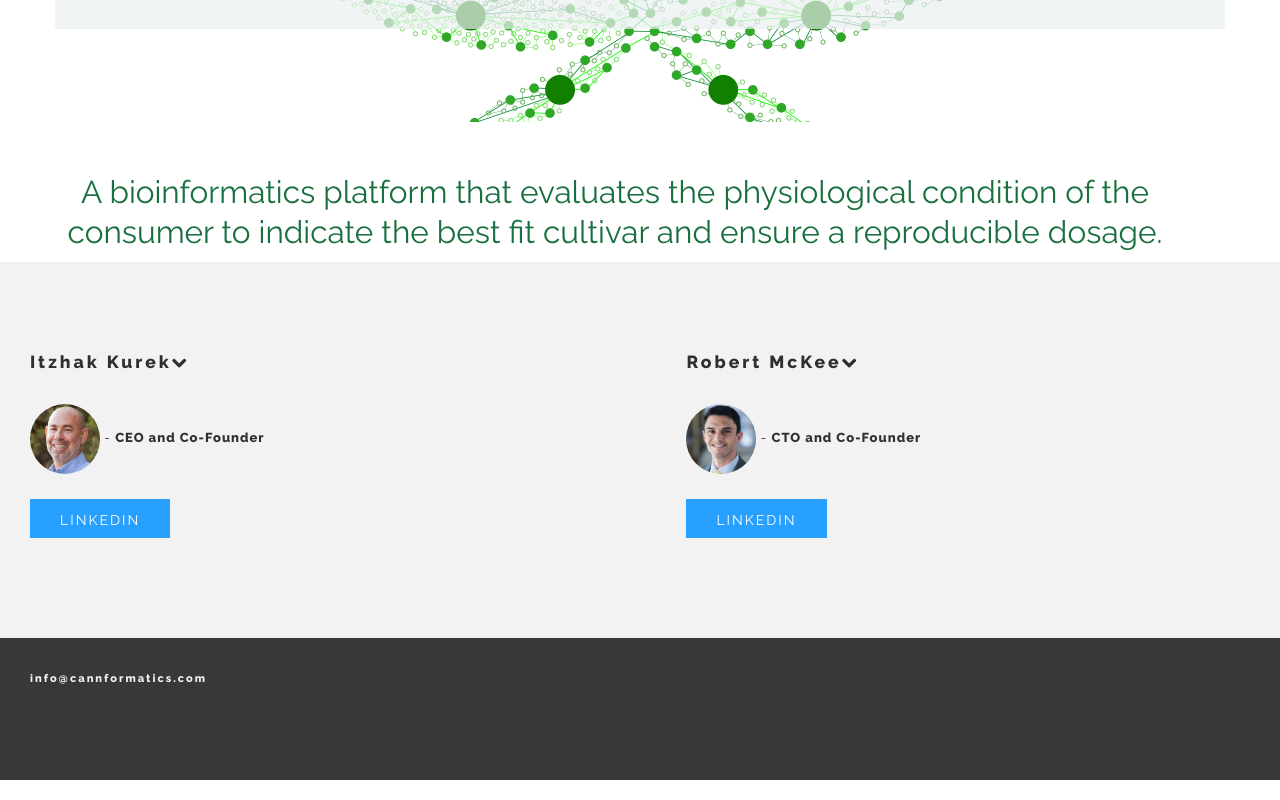
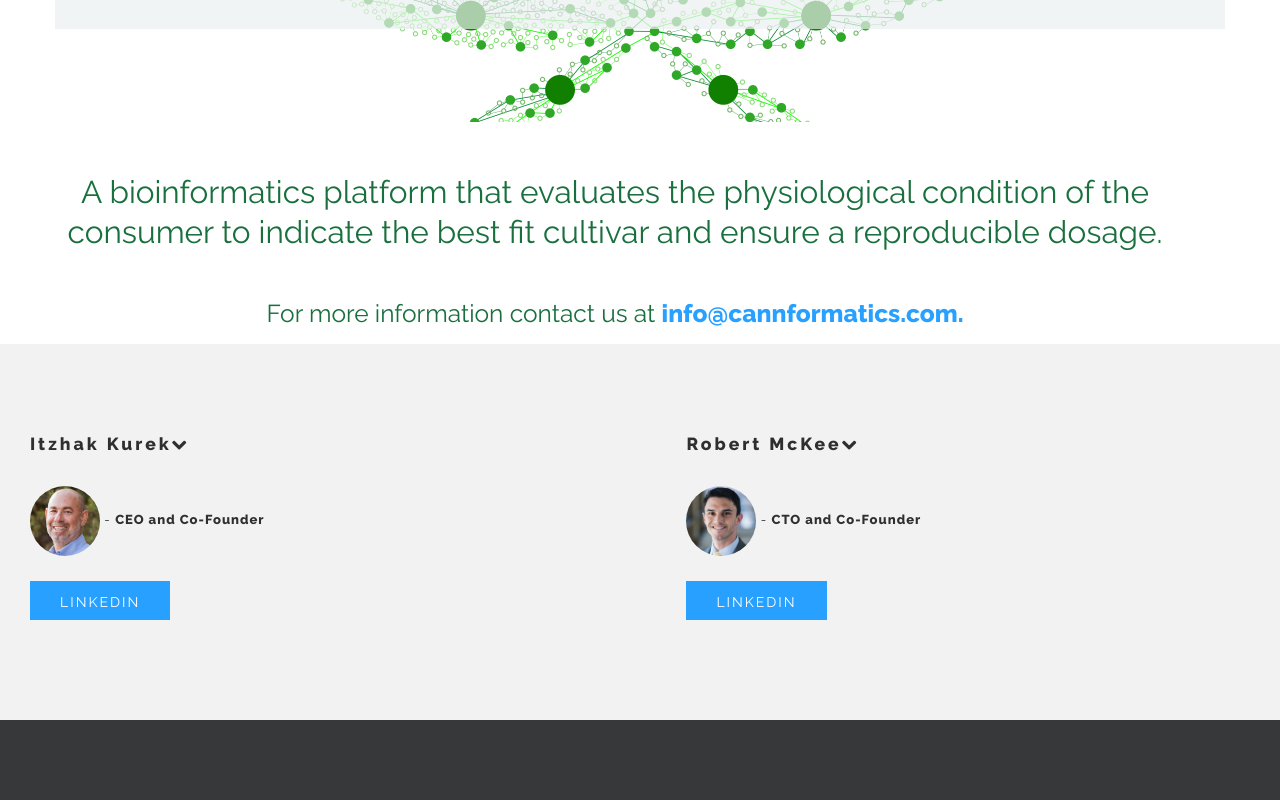
Before and after one commit to cannformatics/cannformatics.github.io, a plain HTML site: page index.html in a window 1280 px wide. Shown: the part 548-1348 px from the top of the page. Drawn offline with nearby package versions, Linux system fonts and the light colour scheme.

Commit message:
changes
changes

```diff
--- a/index.html
+++ b/index.html
@@ -63,6 +63,8 @@
     <div class="container-fluid">
 	    <div class="span12 whitezone">
 		<h2 style="color: rgba(25, 112, 62)">A bioinformatics platform that evaluates the physiological condition of the consumer to indicate the best fit cultivar and ensure a reproducible dosage.</h2>
+		</br>
+	    	<h3 style="color: rgba(25, 112, 62)">For more information contact us at <a href="mailto:info@cannformatics.com"><b>info@cannformatics.com.</b></a></h3>
 	    </div>
     </div>
     <div id="Team">
@@ -98,21 +100,7 @@
 
    <div class="container-fluid">
 	   <div class="footerzone">
-		   <div class="row-fluid">
-			   <p style="color: rgba(25, 112, 62)"><a href="mailto:info@cannformatics.com"><b>info@cannformatics.com</b></a></p>
-		   </div>
-		   <div class="row-fluid">
-			   <div class="span4">
-			   </div><!-- /span4 -->
-
-			   <div class="span4">
-			   </div><!-- /span4 -->
-
-			   <div class="span4">
-			   </div><!-- /span4 -->
-		   </div><!-- /row-fluid -->
 	   </div><!-- /footerzone -->
-
    </div><!-- /container-fluid -->
 
     <!-- Le javascript
```
